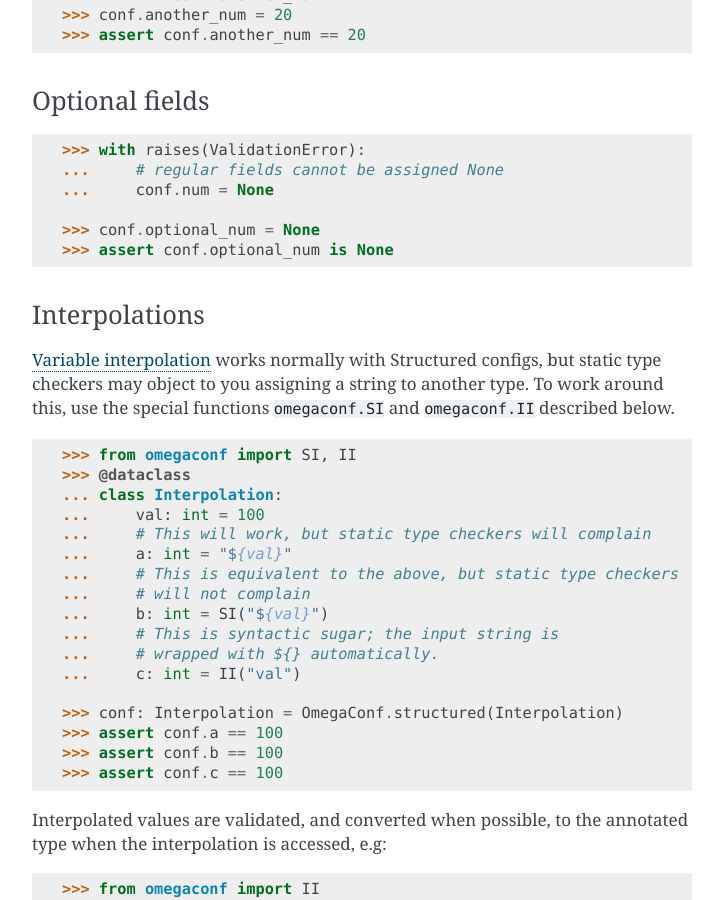
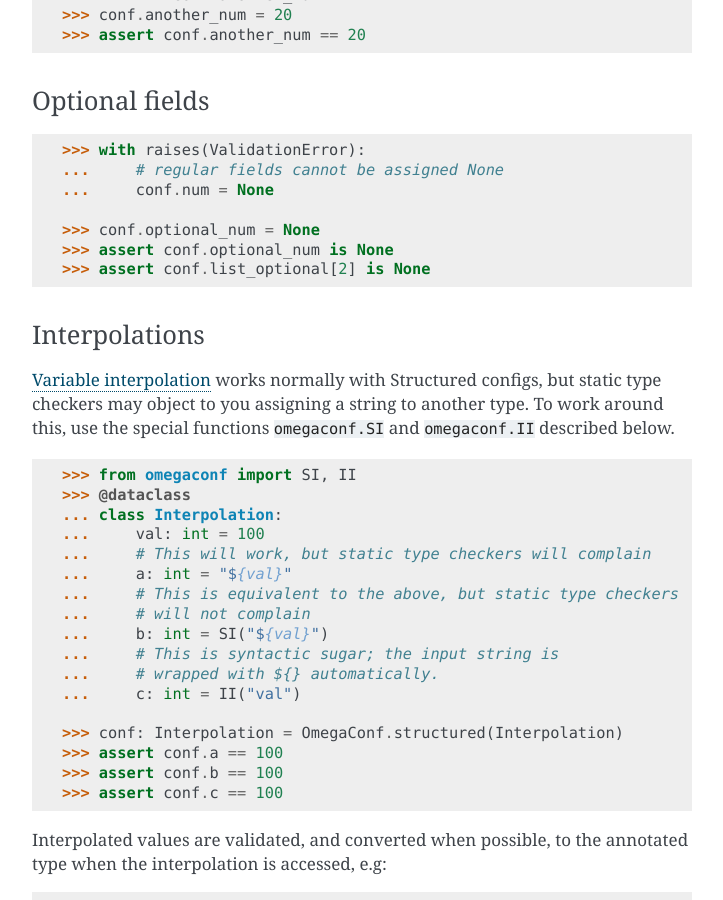
Before and after one commit to omry/omegaconf, a Sphinx documentation site: the page built from docs/source/structured_config.rst, in a window 1280 px wide and 900 px high, scrolled down 5856 px. Shown: the whole window, without its empty margins (388-1111 px from the left). Built offline with Sphinx 7.4.7, drawn with Linux system fonts in a browser that asks for light colours.

Commit message:
add `list_optional` usage example

```diff
--- a/docs/source/structured_config.rst
+++ b/docs/source/structured_config.rst
@@ -314,6 +314,7 @@
 
     >>> conf.optional_num = None
     >>> assert conf.optional_num is None
+    >>> assert conf.list_optional[2] is None
 
 
 
```
